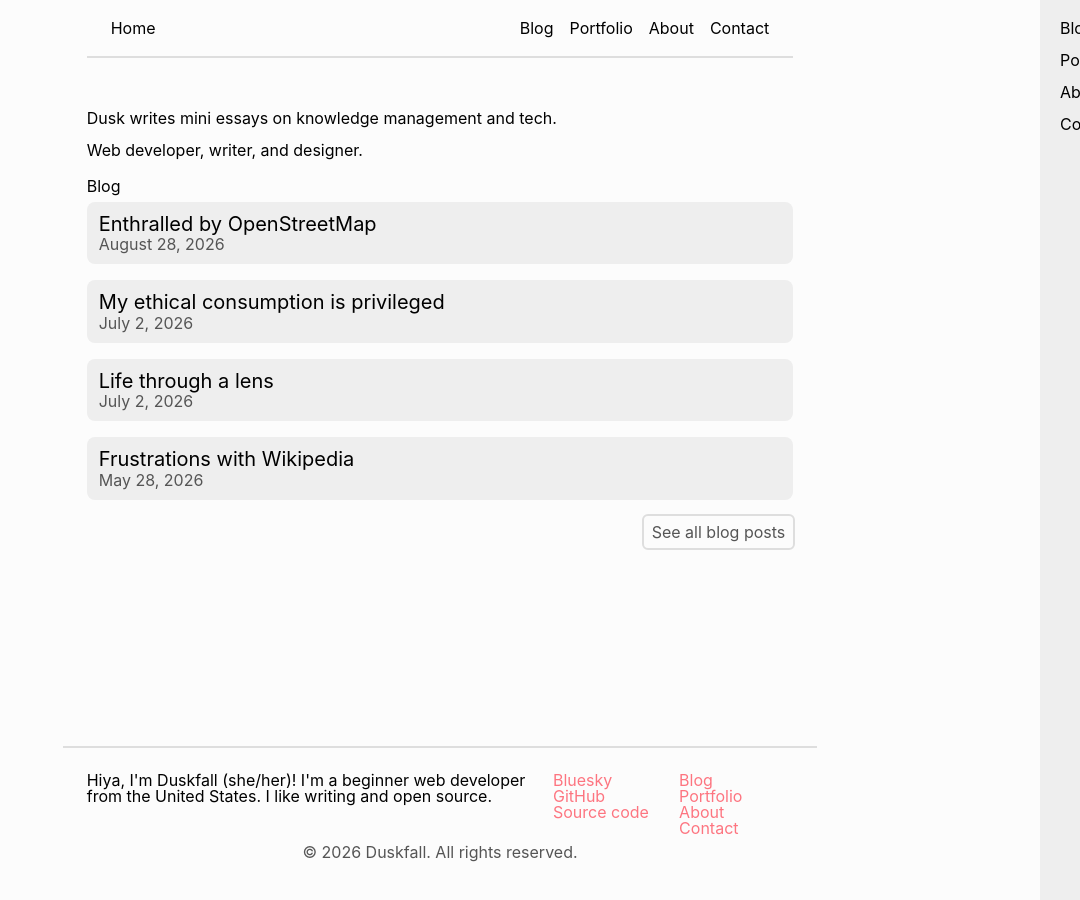
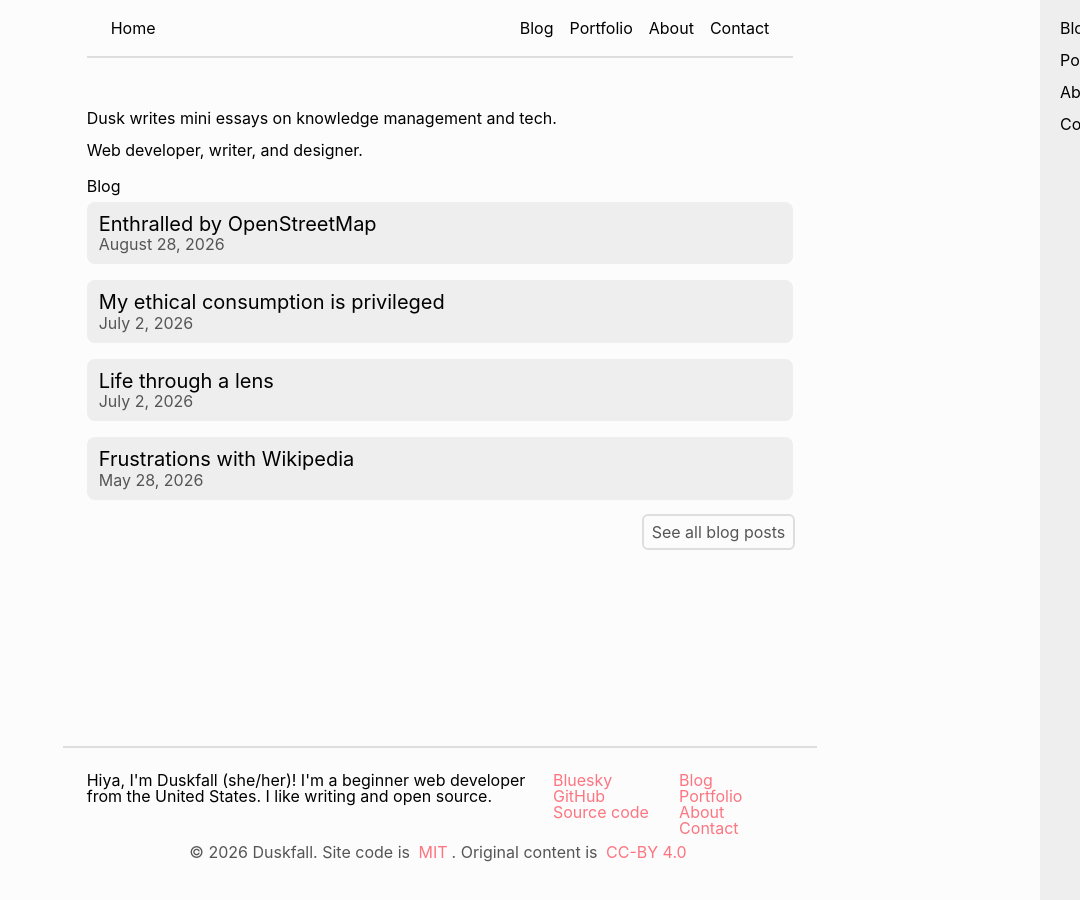
Before and after one commit to TrulyFlawed/trulyflawed.github.io, a Jekyll site: the page built from index.md, in a window 1280 px wide. Shown: the whole page, without its empty margins (200-1280 px from the left). Built offline with Jekyll 4.4.1, drawn with Linux system fonts in a browser that asks for light colours; nearby versions of some CDN libraries; library files that are not in the unit come from our copies.

Commit message:
chore: add code and content licenses
Resolves #20

```diff
--- a/_includes/footer.html
+++ b/_includes/footer.html
@@ -13,5 +13,7 @@
 		<li><a href="/about/">About</a></li>
 		<li><a href="/contact/">Contact</a></li>
 	</ul>
-	<p class="legal">&copy; 2026 {{ site.owner }}. All rights reserved.</p>
+	<p class="legal">&copy; 2026 {{ site.owner }}. Site code is
+		<a href="https://github.com/TrulyFlawed/trulyflawed.github.io/blob/main/LICENSE.txt">MIT</a>. Original content is
+		<a href="https://creativecommons.org/licenses/by/4.0/">CC-BY 4.0</a></p>
 </footer>
```
Also changed, not shown: LICENSE-CONTENT.txt (added), LICENSE.txt (added), README.md.
